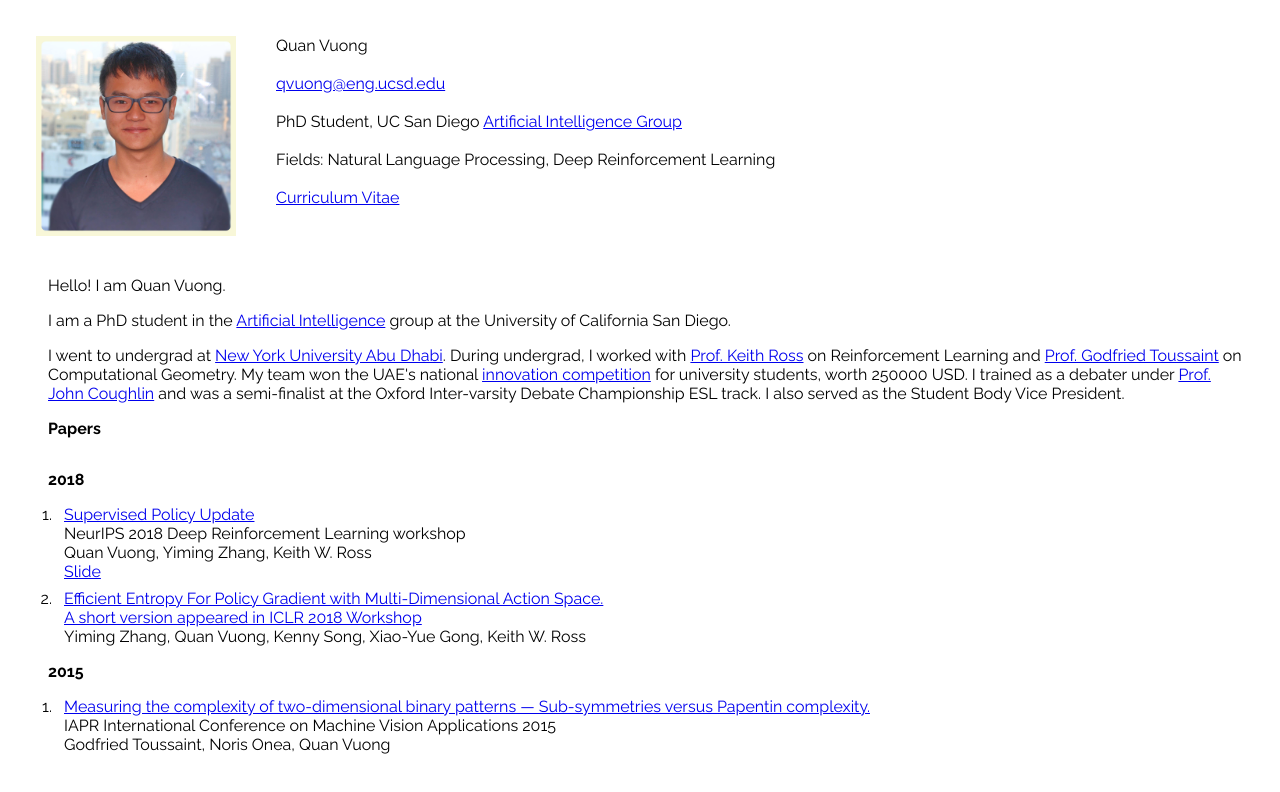
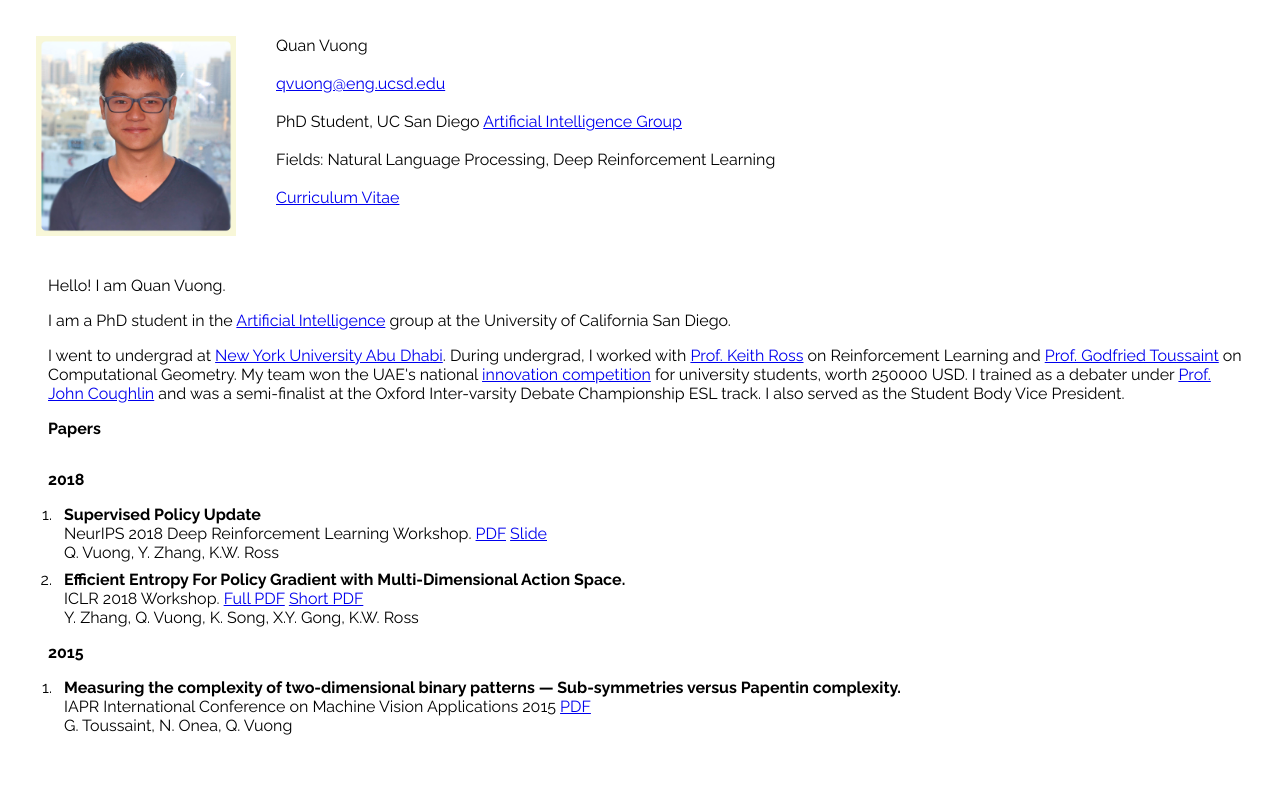
Before and after one commit to quanvuong/quanvuong.github.io, a React (Create React App) app: page / in a window 1280 px wide. Shown: the top 792 px of the page. Built offline with nearby package versions, Linux system fonts and the light colour scheme.

Commit message:
change paper display format

```diff
--- a/src/Papers.js
+++ b/src/Papers.js
@@ -3,11 +3,11 @@ import "./Papers.css";
 
 class Papers extends Component {
   render() {
-    let entropy = ["Efficient Entropy For Policy Gradient with Multi-Dimensional Action Space.", "https://arxiv.org/abs/1806.00589", "A short version appeared in ICLR 2018 Workshop", "Yiming Zhang, Quan Vuong, Kenny Song, Xiao-Yue Gong, Keith W. Ross"]
+    let entropy = ["Efficient Entropy For Policy Gradient with Multi-Dimensional Action Space.", "https://arxiv.org/abs/1806.00589", "A short version appeared in ICLR 2018 Workshop", "Y. Zhang, Q. Vuong, K. Song, X.Y. Gong, K.W. Ross"]
 
-    let img_complexity = ["Measuring the complexity of two-dimensional binary patterns — Sub-symmetries versus Papentin complexity.", "https://ieeexplore.ieee.org/document/7153235/", "IAPR International Conference on Machine Vision Applications 2015", "Godfried Toussaint, Noris Onea, Quan Vuong"]
+    let img_complexity = ["Measuring the complexity of two-dimensional binary patterns — Sub-symmetries versus Papentin complexity.", "https://ieeexplore.ieee.org/document/7153235/", "IAPR International Conference on Machine Vision Applications 2015", "G. Toussaint, N. Onea, Q. Vuong"]
 
-    let spu = ["Supervised Policy Update", "https://arxiv.org/abs/1805.11706", "Quan Vuong, Yiming Zhang, Keith W. Ross"]
+    let spu = ["Supervised Policy Update", "https://arxiv.org/abs/1805.11706", "Q. Vuong, Y. Zhang, K.W. Ross"]
 
     return (
       <div className="Papers">
@@ -15,20 +15,21 @@ class Papers extends Component {
 
         <div>
           <div className="YearHeader">2018</div>
+
           <ol>
           <li>
             <div className="OnePaper">
-              <div><a href={spu[1]}>{spu[0]}</a></div>
-              <div>NeurIPS 2018 Deep Reinforcement Learning workshop</div>
+              <div><strong>{spu[0]}</strong></div>
+              <div>NeurIPS 2018 Deep Reinforcement Learning Workshop. <a href={spu[1]}>PDF</a> <a href="https://drive.google.com/file/d/1Yg8x4bSzoj1t6Sk-_N3jTx2eTaVZGoqW/view?usp=sharing">Slide</a>
+            </div>
               <div>{spu[2]}</div>
-              <div><a href="https://drive.google.com/file/d/1Yg8x4bSzoj1t6Sk-_N3jTx2eTaVZGoqW/view?usp=sharing">Slide</a></div>
             </div>
           </li>
 
           <li>
             <div className="OnePaper">
-              <div><a href={entropy[1]}>{entropy[0]}</a></div>
-              <div><a href="https://openreview.net/pdf?id=rJc8sN1vG">{entropy[2]}</a></div>
+              <div><strong>{entropy[0]}</strong></div>
+              <div>ICLR 2018 Workshop. <a href="https://arxiv.org/abs/1806.00589">Full PDF</a> <a href="https://openreview.net/pdf?id=rJc8sN1vG">Short PDF</a></div>
               <div>{entropy[3]}</div>
             </div>
           </li>
@@ -40,8 +41,8 @@ class Papers extends Component {
           <ol>
             <li>
               <div className="OnePaper">
-                <div><a href={img_complexity[1]}>{img_complexity[0]}</a></div>
-                <div>{img_complexity[2]}</div>
+                <div><strong>{img_complexity[0]}</strong></div>
+                <div>{img_complexity[2]} <a href={img_complexity[1]}>PDF</a> </div>
                 <div>{img_complexity[3]}</div>
               </div>
             </li>
```
